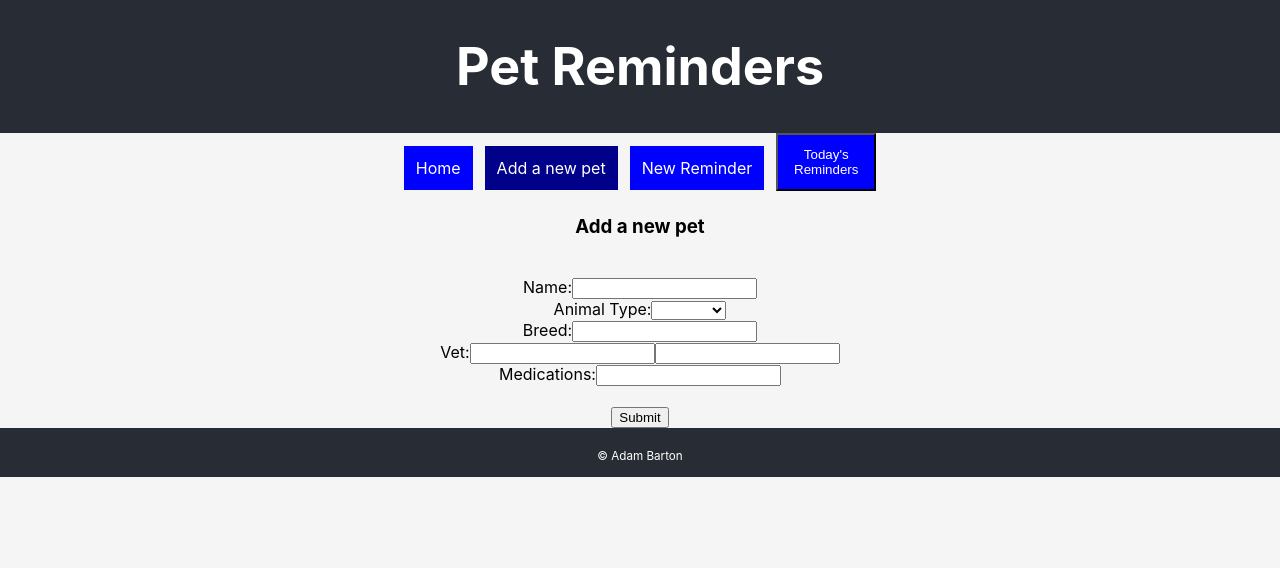
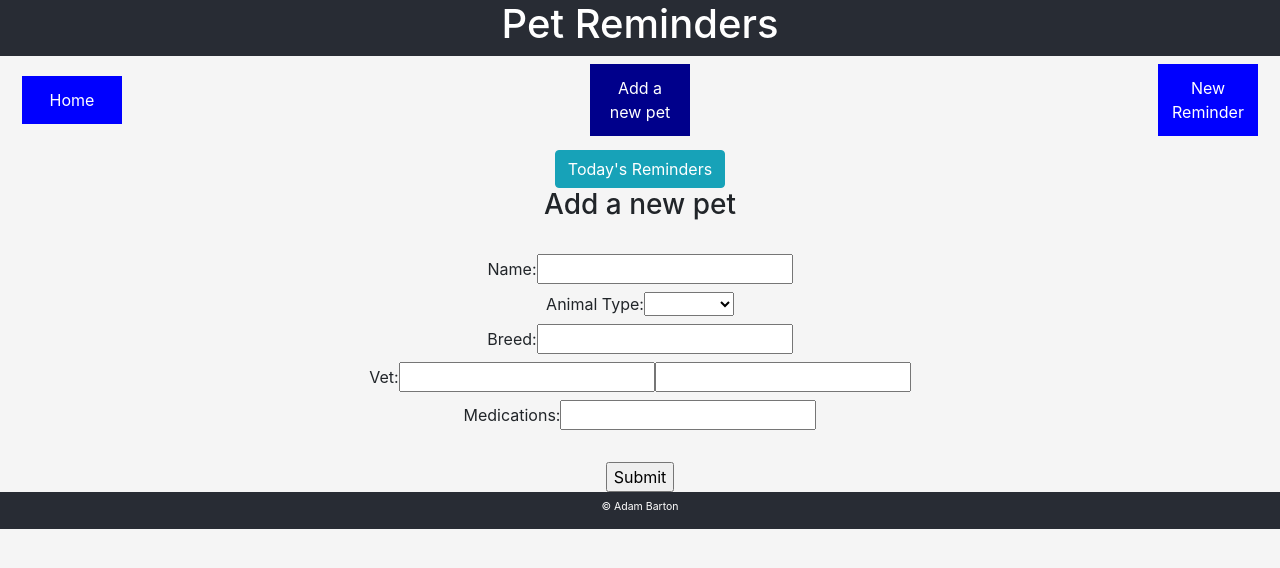
Before and after one commit to adam-barton/my-pets, a React (Create React App) app in the folder client/: page /new-pet in a window 1280 px wide. Shown: the top 568 px of the page. Built offline with nearby package versions, Linux system fonts and the light colour scheme; what react-alert-template-basic would draw is missing.

Commit message:
Moved the Today's notifications out of the nav and into the Notify component. Refactored the Notify component to show a separate alert for each reminder

```diff
--- a/client/public/index.html
+++ b/client/public/index.html
@@ -11,6 +11,7 @@
       user's mobile device or desktop. See https://developers.google.com/web/fundamentals/web-app-manifest/
     -->
     <link rel="manifest" href="%PUBLIC_URL%/manifest.json" />
+    <link rel="stylesheet" href="https://maxcdn.bootstrapcdn.com/bootstrap/4.3.1/css/bootstrap.min.css" integrity="sha384-ggOyR0iXCbMQv3Xipma34MD+dH/1fQ784/j6cY/iJTQUOhcWr7x9JvoRxT2MZw1T" crossorigin="anonymous" />
     <!--
       Notice the use of %PUBLIC_URL% in the tags above.
       It will be replaced with the URL of the `public` folder during the build.
--- a/client/src/App.js
+++ b/client/src/App.js
@@ -12,6 +12,7 @@ import Footer from './components/Footer'
 import PetProfileContainer from './containers/PetProfileContainer'
 import NewPet from './components/NewPet';
 import RemindersForm from './components/RemindersForm';
+import Notify from './components/Notify'
 
 class App extends Component {
 
@@ -21,6 +22,7 @@ class App extends Component {
         <Header />
         <Router>
           <NavBar deleteReminder={this.props.deleteReminder} today_reminders={this.props.today_reminders} />
+          <Notify today_reminders={this.props.today_reminders} />
           <Route exact path="/new-pet" component={NewPet} />
           <Route exact path="/" component={PetProfileContainer} />
           <Route exact path="/reminders/new" component={RemindersForm} />
--- a/client/src/components/NavBar.js
+++ b/client/src/components/NavBar.js
@@ -1,7 +1,6 @@
 import React from 'react';
 import { NavLink } from 'react-router-dom';
 import { useAlert } from 'react-alert'
-import Notify from './Notify'
 
 
 const link = {
@@ -14,10 +13,6 @@ const link = {
 }
 
 const NavBar = props => {
-const alert = useAlert()
-  // const todayAlerts = props.today_reminders.map((reminder, index) => {
-  //   alert.show(<Notify today_reminders={props.today_reminders} deleteReminder={props.deleteReminder} />)
-  // })
 
   return (
     <div className="navbar" bg="light">
@@ -48,13 +43,6 @@ const alert = useAlert()
       }}>
       New Reminder
       </NavLink>
-      <button
-      onClick={() => {
-        // {todayAlerts()}
-        alert.show(<Notify today_reminders={props.today_reminders} deleteReminder={props.deleteReminder} />)
-        }}
-      style={link}
-      >Today's Reminders</button>
     </div>
   );
 };
--- a/client/src/components/Notify.js
+++ b/client/src/components/Notify.js
@@ -1,20 +1,30 @@
 import React from 'react';
-import ReminderCard from './ReminderCard'
+import { useAlert } from 'react-alert'
+import Button from 'react-bootstrap/Button';
+
 
 function Notify(props) {
-    const todayAlerts = props.today_reminders.map((reminder, index) => {
-        // let reminders = <p>No reminders today.</p>
-        // if (props.today_reminders.lengh > 0 ) {
-            return <ReminderCard key={reminder.id} reminder={reminder} deleteReminder={props.deleteReminder} />
-    //    } else {
-    //       return reminders
-    //    }
-    })
+const alert = useAlert()
+    // const todayAlerts = props.today_reminders.map((reminder, index) => {
+    // //     // let reminders = <p>No reminders today.</p>
+    // //     // if (props.today_reminders.lengh > 0 ) {
+    // //         // return <ReminderCard key={reminder.id} reminder={reminder} deleteReminder={props.deleteReminder} />
+    //         return
+    //             alert.show(<div classname="TodayReminder"><p>{reminder.category} at {reminder.displayable_time}</p></div>)
+    // })
+
+  function todaysAlerts() {
+        props.today_reminders.map((reminder, index) => {
+               alert.show(<p>{reminder.category} at {reminder.displayable_time}</p>)
+        })
+    }
 
     return(
         <div>
-            <h2>Today's Reminders: </h2>
-            {todayAlerts}
+            <Button variant="info" onClick={() => {
+        {todaysAlerts()}
+        }}
+      >Today's Reminders</Button>
         </div>
     )
 }
--- a/client/src/components/ProfileCard.js
+++ b/client/src/components/ProfileCard.js
@@ -6,7 +6,7 @@ function ProfileCard(props) {
     return(
         <div className="ProfileCard">
             <h1>{props.pet.name}</h1>
-            <button onClick={() => props.deletePet(props.pet.id)}> delete {props.pet.name} </button>
+            <button variant="link" onClick={() => props.deletePet(props.pet.id)}> delete {props.pet.name} </button>
             <p>Animal type: {props.pet.animal_type}</p>
             <p>Breed: {props.pet.breed}</p>
             <p>Medications: {props.pet.medications}</p>
--- a/client/src/components/ReminderCard.js
+++ b/client/src/components/ReminderCard.js
@@ -1,4 +1,5 @@
 import React from 'react';
+import ReminderNotes from './ReminderNotes'
 
 function ReminderCard(props) {
 
@@ -21,7 +22,7 @@ function ReminderCard(props) {
             <br></br>
             {props.reminder.displayable_time}</b></p>
             <p>Notes: {props.reminder.notes}</p>
-            <button onClick={() => props.deleteReminder(props.reminder.id)}> delete </button>
+            <button variant="link" onClick={() => props.deleteReminder(props.reminder.id)}> delete </button>
         </div>
     )
 }
--- /dev/null
+++ b/client/src/components/ReminderNotes.js
@@ -0,0 +1,11 @@
+import React from 'react';
+
+function ReminderNotes(props) {
+    return(
+        <div className="reminderNotes">
+            <p>Notes: {props.reminder.notes}</p>
+        </div>
+    )
+}
+
+export default ReminderNotes
--- a/client/src/containers/RemindersContainer.js
+++ b/client/src/containers/RemindersContainer.js
@@ -2,6 +2,7 @@ import React, { Component } from 'react';
 import {connect} from 'react-redux';
 import {deleteReminder} from '../actions/reminderActions'
 import ReminderCard from '../components/ReminderCard'
+
 
 class RemindersContainer extends Component {
     render() {
```
Also changed, not shown: client/jsconfig.json (added, +8 -0 lines).
